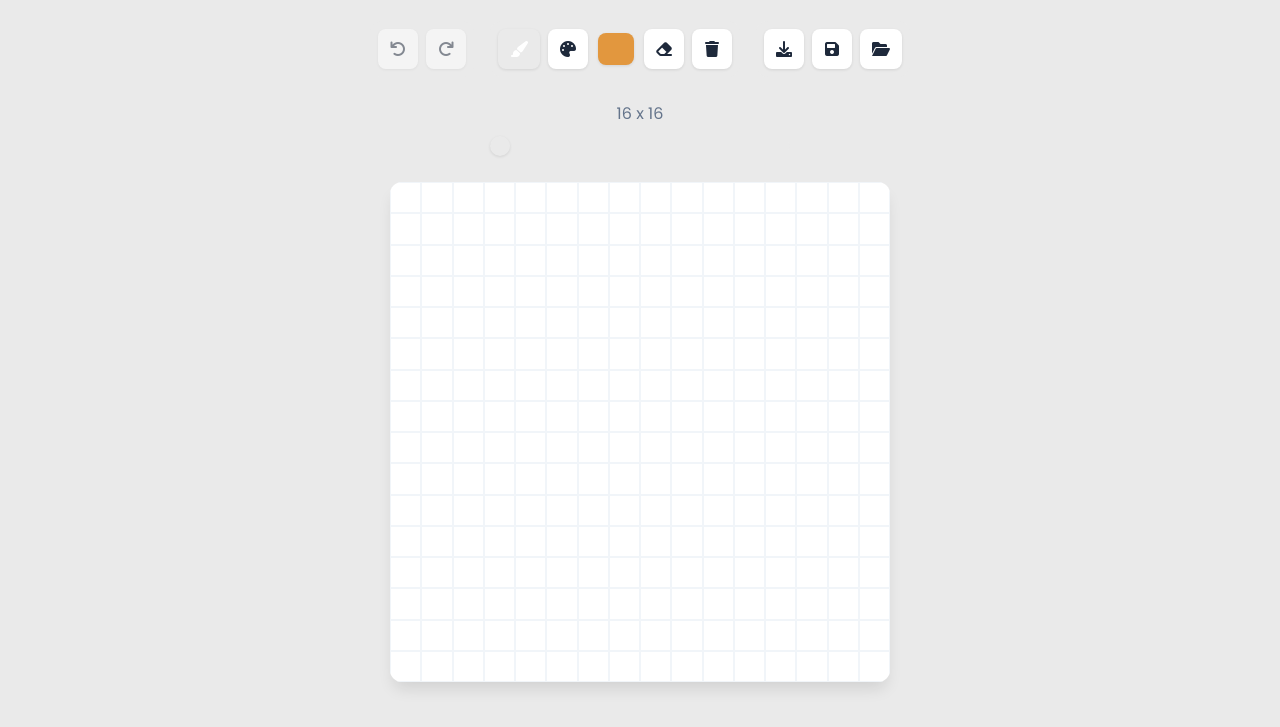
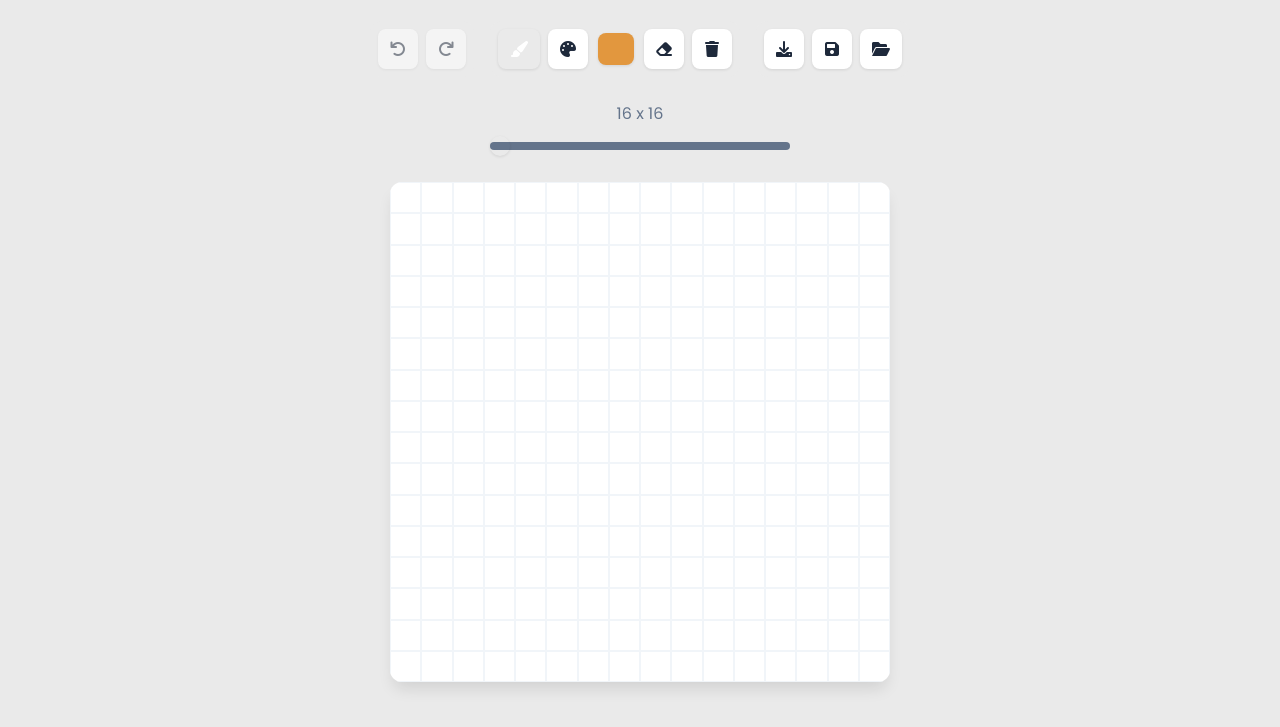
Before and after one commit to khangbeo/pixel-art-editor, a website built with webpack: page src/index.html in a window 1280 px wide. Shown: the part 127-854 px from the top of the page. Built offline with nearby package versions, Linux system fonts and the light colour scheme; files whose address does not match are found by name.

Commit message:
changed input range slider color to secondary

```diff
--- a/src/styles/main.css
+++ b/src/styles/main.css
@@ -222,7 +222,7 @@ input[type="range"] {
     max-width: 300px;
     height: 8px;
     border-radius: 4px;
-    background: var(--background-color);
+    background: var(--secondary-color);
     outline: none;
 }
 
```
Also changed, not shown: README.md, 1 other file.
